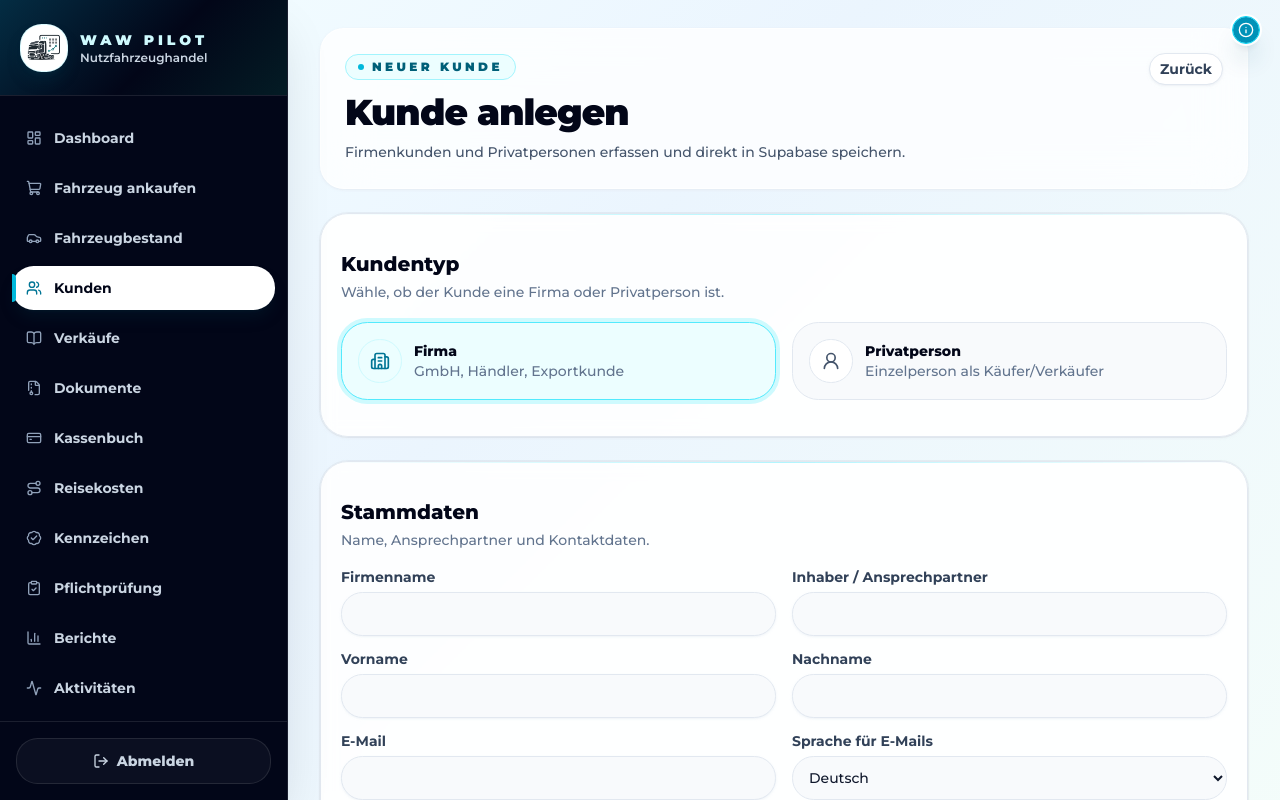
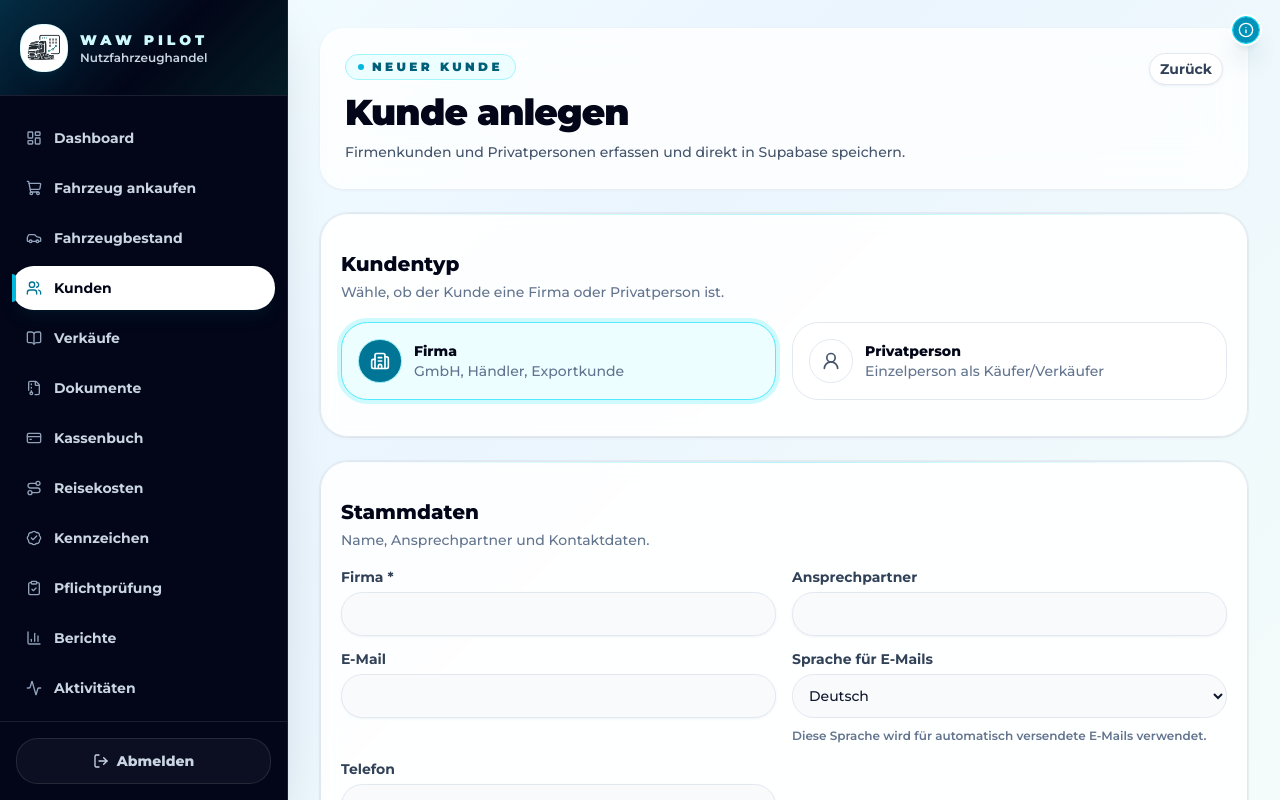
Before and after one commit to JohnDrigallaDev/waw-pilot-demo, a Next.js app: page /dashboard/customers/new in a window 1280 px wide. Shown: the top 800 px of the page. Built offline with nearby package versions, Linux system fonts and the light colour scheme.

Commit message:
Fix Verkaufstyp felder change for creating a customer

```diff
--- a/app/dashboard/customers/new/actions.ts
+++ b/app/dashboard/customers/new/actions.ts
@@ -64,10 +64,10 @@ export async function createCustomerAction(
         };
     }
 
-    const companyName = getStringValue(formData, "company_name");
-    const ownerName = getStringValue(formData, "owner_name");
-    const firstName = getStringValue(formData, "first_name");
-    const lastName = getStringValue(formData, "last_name");
+    const companyName = type === "company" ? getStringValue(formData, "company_name") : null;
+    const ownerName = type === "company" ? getStringValue(formData, "owner_name") : null;
+    const firstName = type === "private" ? getStringValue(formData, "first_name") : null;
+    const lastName = type === "private" ? getStringValue(formData, "last_name") : null;
 
     const street = getStringValue(formData, "street");
     const postalCode = getStringValue(formData, "postal_code");
--- a/components/customers/customer-form.tsx
+++ b/components/customers/customer-form.tsx
@@ -2,11 +2,12 @@
 
 import Link from "next/link";
 import { useActionState, useState, type FormEventHandler } from "react";
-import { Building2, Save, UserRound } from "lucide-react";
+import { Save } from "lucide-react";
 
 import { createCustomerAction } from "@/app/dashboard/customers/new/actions";
 import { EMAIL_LANGUAGE_OPTIONS } from "@/lib/customers/email-languages";
 import { phoneInputPattern, sanitizePhoneInput } from "@/lib/validation/phone";
+import { PersonTypeCards, type PersonType } from "@/components/customers/person-type-cards";
 import { PageHeader } from "@/components/shared/page-header";
 import { Button } from "@/components/ui/button";
 import { Card, CardContent } from "@/components/ui/card";
@@ -24,9 +25,7 @@ export function CustomerForm() {
         createCustomerAction,
         initialState,
     );
-    const [customerType, setCustomerType] = useState<"company" | "private">(
-        "company",
-    );
+    const [customerType, setCustomerType] = useState<PersonType>("company");
 
     return (
         <div className="space-y-6">
@@ -63,63 +62,11 @@ export function CustomerForm() {
                             </p>
                         </div>
 
-                        <div className="grid gap-4 md:grid-cols-2">
-                            <label
-                                className={
-                                    customerType === "company"
-                                        ? "group cursor-pointer rounded-3xl border border-cyan-300 bg-cyan-50 p-4 ring-4 ring-cyan-100 transition-all hover:border-cyan-300"
-                                        : "group cursor-pointer rounded-3xl border border-slate-200 bg-slate-50 p-4 transition-all hover:border-cyan-200 hover:bg-cyan-50/60"
-                                }
-                            >
-                                <input
-                                    type="radio"
-                                    name="type"
-                                    value="company"
-                                    checked={customerType === "company"}
-                                    onChange={() => setCustomerType("company")}
-                                    className="peer sr-only"
-                                />
-                                <div className="flex items-center gap-3">
-                                    <div className="flex size-11 items-center justify-center rounded-2xl border border-cyan-100 bg-cyan-50 text-cyan-700 peer-checked:bg-cyan-700">
-                                        <Building2 className="size-5" />
-                                    </div>
-                                    <div>
-                                        <p className="font-extrabold text-slate-950">Firma</p>
-                                        <p className="text-sm font-medium text-slate-500">
-                                            GmbH, Händler, Exportkunde
-                                        </p>
-                                    </div>
-                                </div>
-                            </label>
-
-                            <label
-                                className={
-                                    customerType === "private"
-                                        ? "group cursor-pointer rounded-3xl border border-cyan-300 bg-cyan-50 p-4 ring-4 ring-cyan-100 transition-all hover:border-cyan-300"
-                                        : "group cursor-pointer rounded-3xl border border-slate-200 bg-slate-50 p-4 transition-all hover:border-cyan-200 hover:bg-cyan-50/60"
-                                }
-                            >
-                                <input
-                                    type="radio"
-                                    name="type"
-                                    value="private"
-                                    checked={customerType === "private"}
-                                    onChange={() => setCustomerType("private")}
-                                    className="peer sr-only"
-                                />
-                                <div className="flex items-center gap-3">
-                                    <div className="flex size-11 items-center justify-center rounded-2xl border border-slate-200 bg-white text-slate-600">
-                                        <UserRound className="size-5" />
-                                    </div>
-                                    <div>
-                                        <p className="font-extrabold text-slate-950">Privatperson</p>
-                                        <p className="text-sm font-medium text-slate-500">
-                                            Einzelperson als Käufer/Verkäufer
-                                        </p>
-                                    </div>
-                                </div>
-                            </label>
-                        </div>
+                        <PersonTypeCards
+                            value={customerType}
+                            onChange={setCustomerType}
+                            inputName="type"
+                        />
                     </CardContent>
                 </Card>
 
@@ -135,10 +82,17 @@ export function CustomerForm() {
                         </div>
 
                         <div className="grid gap-4 md:grid-cols-2">
-                            <FormField label="Firmenname" name="company_name" />
-                            <FormField label="Inhaber / Ansprechpartner" name="owner_name" />
-                            <FormField label="Vorname" name="first_name" />
-                            <FormField label="Nachname" name="last_name" />
+                            {customerType === "company" ? (
+                                <>
+                                    <FormField label="Firma *" name="company_name" required />
+                                    <FormField label="Ansprechpartner" name="owner_name" />
+                                </>
+                            ) : (
+                                <>
+                                    <FormField label="Vorname *" name="first_name" required />
+                                    <FormField label="Nachname *" name="last_name" required />
+                                </>
+                            )}
                             <FormField label="E-Mail" name="email" type="email" />
                             <EmailLanguageField defaultValue="de" />
                             <FormField
--- /dev/null
+++ b/components/customers/person-type-cards.tsx
@@ -0,0 +1,88 @@
+"use client";
+
+import { Building2, UserRound, type LucideIcon } from "lucide-react";
+
+export type PersonType = "company" | "private";
+
+type PersonTypeCardsProps = {
+    value: PersonType;
+    onChange: (type: PersonType) => void;
+    inputName: string;
+};
+
+export function PersonTypeCards({ value, onChange, inputName }: PersonTypeCardsProps) {
+    return (
+        <div className="grid gap-4 md:grid-cols-2">
+            <PersonTypeCard
+                active={value === "company"}
+                value="company"
+                title="Firma"
+                description="GmbH, Händler, Exportkunde"
+                icon={Building2}
+                inputName={inputName}
+                onChange={onChange}
+            />
+            <PersonTypeCard
+                active={value === "private"}
+                value="private"
+                title="Privatperson"
+                description="Einzelperson als Käufer/Verkäufer"
+                icon={UserRound}
+                inputName={inputName}
+                onChange={onChange}
+            />
+        </div>
+    );
+}
+
+function PersonTypeCard({
+    active,
+    value,
+    title,
+    description,
+    icon: Icon,
+    inputName,
+    onChange,
+}: {
+    active: boolean;
+    value: PersonType;
+    title: string;
+    description: string;
+    icon: LucideIcon;
+    inputName: string;
+    onChange: (type: PersonType) => void;
+}) {
+    return (
+        <label
+            className={
+                active
+                    ? "group cursor-pointer rounded-3xl border border-cyan-300 bg-cyan-50 p-4 ring-4 ring-cyan-100 transition-all hover:border-cyan-300"
+                    : "group cursor-pointer rounded-3xl border border-slate-200 bg-white p-4 transition-all hover:border-cyan-200 hover:bg-cyan-50/60"
+            }
+        >
+            <input
+                type="radio"
+                name={inputName}
+                value={value}
+                checked={active}
+                onChange={() => onChange(value)}
+                className="peer sr-only"
+            />
+            <div className="flex items-center gap-3">
+                <div
+                    className={
+                        active
+                            ? "flex size-11 items-center justify-center rounded-2xl border border-cyan-200 bg-cyan-700 text-white"
+                            : "flex size-11 items-center justify-center rounded-2xl border border-slate-200 bg-white text-slate-600"
+                    }
+                >
+                    <Icon className="size-5" />
+                </div>
+                <div>
+                    <p className="font-extrabold text-slate-950">{title}</p>
+                    <p className="text-sm font-medium text-slate-500">{description}</p>
+                </div>
+            </div>
+        </label>
+    );
+}
```
Also changed, not shown: components/purchases/purchase-form.tsx (+2 -82 lines).
